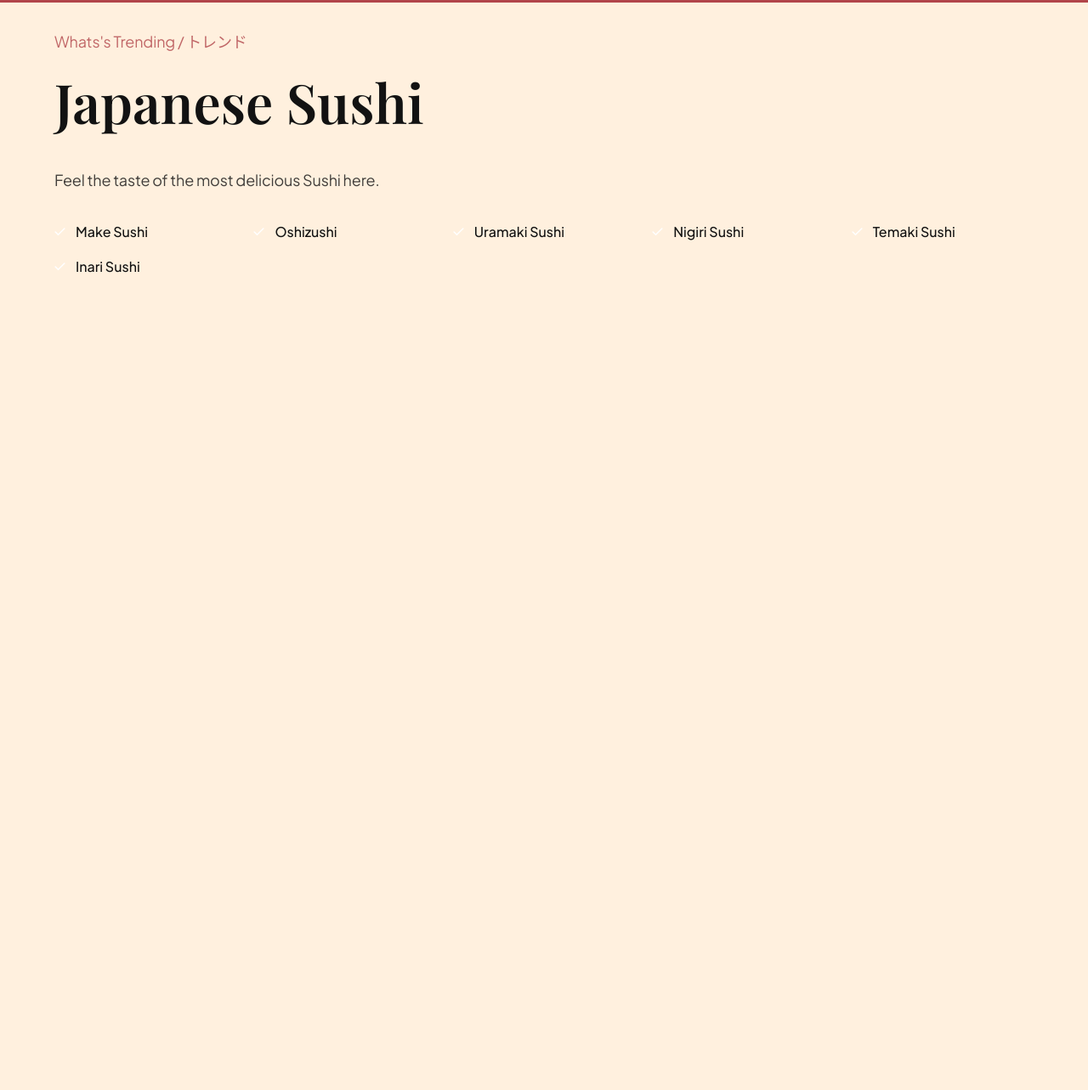
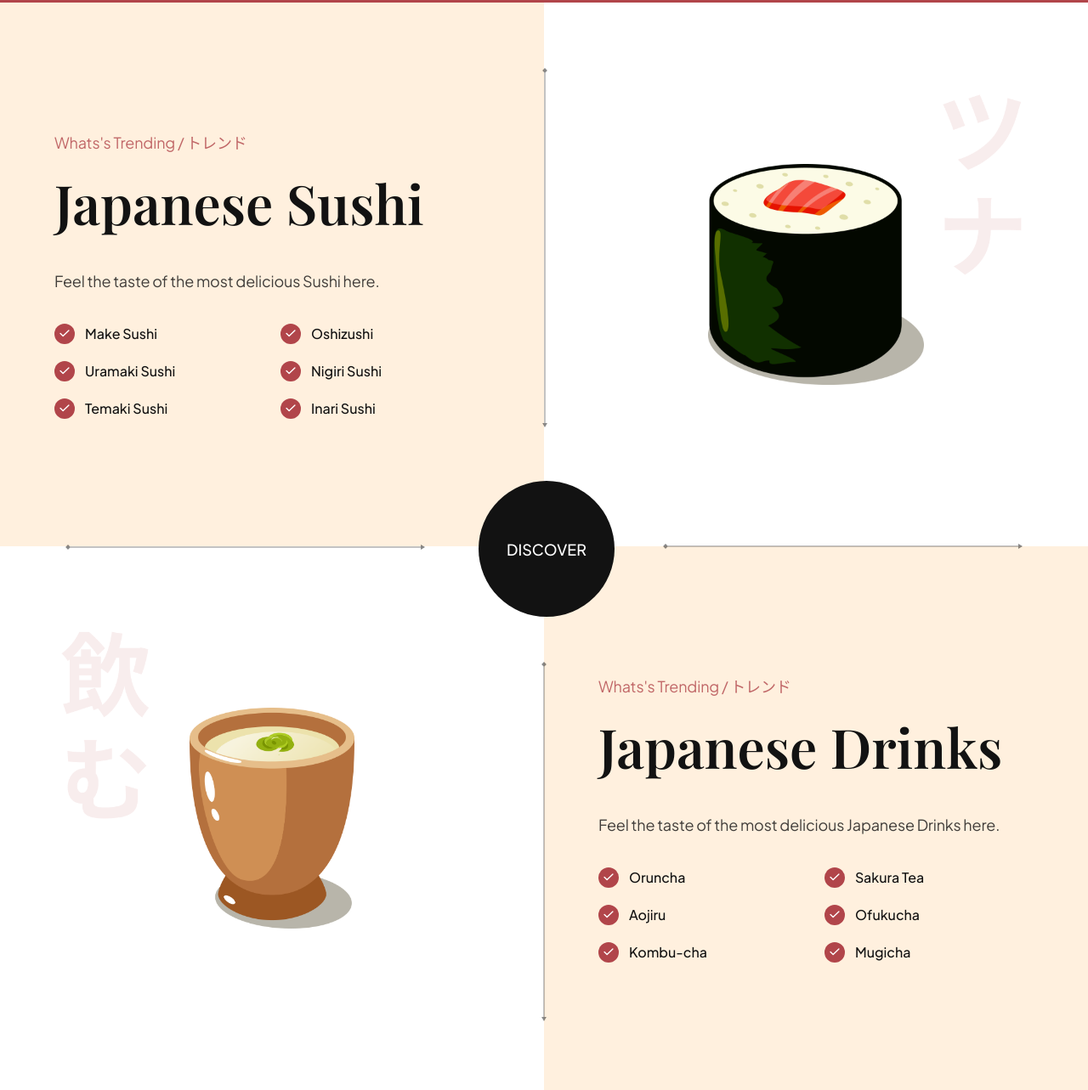
Before and after one commit to Developer-RONNIE/Shushi-Themed-Website, a website built with Vite: page index.html in a window 1280 px wide. Shown: the part 2415-3698 px from the top of the page at 85% size. Before the commit the page ends 2771 px from the top, so only its background shows below. Built offline with nearby package versions, Linux system fonts and the light colour scheme.

Commit message:
13-trending-shushi-drinks

```diff
--- a/css/sections/trending.css
+++ b/css/sections/trending.css
@@ -107,7 +107,7 @@
   background-image: url("../../assets/japanese_sushi.png");
 }
 
-.trending-drink .trending__image {
+.trending-drinks .trending__image {
   background-image: url("../../assets/japanese_drinks.png");
 }
 
--- a/index.html
+++ b/index.html
@@ -207,6 +207,8 @@
   </section>
 
   <section class="trending" id="food">
+    <section class="trending-sushi">
+
       <div class="trending__content" data-aos="fade-right">
         <p class="sushi__subtitle">Whats's Trending / トレンド </p>
 
@@ -215,43 +217,124 @@
 
         <ul class="trending__list flex-between">
           <li>
-          <div class="trendin__icon flex-center">
+            <div class="trending__icon flex-center">
               <img src="assets/check.svg" alt="check">
             </div>
             <p>Make Sushi</p>
           </li>
           <li>
-          <div class="trendin__icon flex-center">
+            <div class="trending__icon flex-center">
               <img src="assets/check.svg" alt="check">
             </div>
             <p>Oshizushi</p>
           </li>
           <li>
-          <div class="trendin__icon flex-center">
+            <div class="trending__icon flex-center">
               <img src="assets/check.svg" alt="check">
             </div>
             <p>Uramaki Sushi</p>
           </li>
           <li>
-          <div class="trendin__icon flex-center">
+            <div class="trending__icon flex-center">
               <img src="assets/check.svg" alt="check">
             </div>
             <p>Nigiri Sushi</p>
           </li>
           <li>
-          <div class="trendin__icon flex-center">
+            <div class="trending__icon flex-center">
               <img src="assets/check.svg" alt="check">
             </div>
             <p>Temaki Sushi</p>
           </li>
           <li>
-          <div class="trendin__icon flex-center">
+            <div class="trending__icon flex-center">
               <img src="assets/check.svg" alt="check">
             </div>
             <p>Inari Sushi</p>
           </li>
         </ul>
       </div>
+
+      <div class="trending__image flex-center">
+        <img src="assets/sushi-5.png" alt="sushi-5" data-aos="fade-left">
+
+        <div class="trending__arrow trending__arrow-left">
+          <img src="assets/arrow-vertical.svg" alt="arrow vertical">
+        </div>
+
+        <div class="trending__arrow trending__arrow-bottom">
+          <img src="assets/arrow-horizontal.svg" alt="arrow arrow-horizontal">
+        </div>
+      </div>
+
+    </section>
+
+    <div class="trending__discover" data-aos="zoom-in">
+      <p>Discover</p>
+    </div>
+
+    <section class="trending-drinks">
+
+      <div class="trending__image flex-center">
+        <img src="assets/sushi-4.png" alt="sushi-4" data-aos="fade-right">
+
+        <div class="trending__arrow trending__arrow-top">
+          <img src="assets/arrow-horizontal.svg" alt="arrow horizontal">
+        </div>
+
+        <div class="trending__arrow trending__arrow-right">
+          <img src="assets/arrow-vertical.svg" alt="arrow arrow-vertical">
+        </div>
+      </div>
+
+      <div class="trending__content" data-aos="fade-left">
+        <p class="sushi__subtitle">Whats's Trending / トレンド </p>
+
+        <h3 class="sushi__title">Japanese Drinks</h3>
+        <p class="sushi__description">Feel the taste of the most delicious Japanese Drinks here.</p>
+
+        <ul class="trending__list flex-between">
+          <li>
+            <div class="trending__icon flex-center">
+              <img src="assets/check.svg" alt="check">
+            </div>
+            <p>Oruncha</p>
+          </li>
+          <li>
+            <div class="trending__icon flex-center">
+              <img src="assets/check.svg" alt="check">
+            </div>
+            <p>Sakura Tea</p>
+          </li>
+          <li>
+            <div class="trending__icon flex-center">
+              <img src="assets/check.svg" alt="check">
+            </div>
+            <p>Aojiru</p>
+          </li>
+          <li>
+            <div class="trending__icon flex-center">
+              <img src="assets/check.svg" alt="check">
+            </div>
+            <p>Ofukucha</p>
+          </li>
+          <li>
+            <div class="trending__icon flex-center">
+              <img src="assets/check.svg" alt="check">
+            </div>
+            <p>Kombu-cha</p>
+          </li>
+          <li>
+            <div class="trending__icon flex-center">
+              <img src="assets/check.svg" alt="check">
+            </div>
+            <p>Mugicha</p>
+          </li>
+        </ul>
+      </div>
+
+    </section>
+
   </section>
 
   <script type="module" src="js/script.js"></script>
```
Lines whose indentation alone changed are shown as unchanged.
